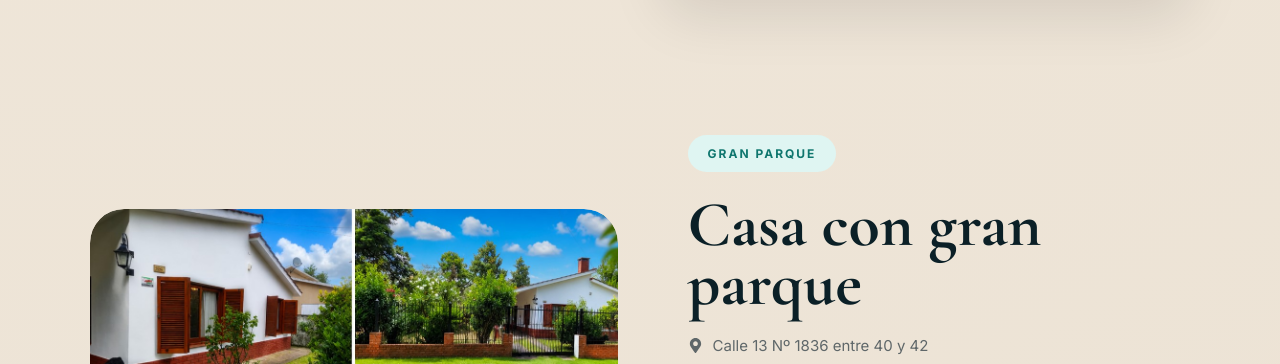
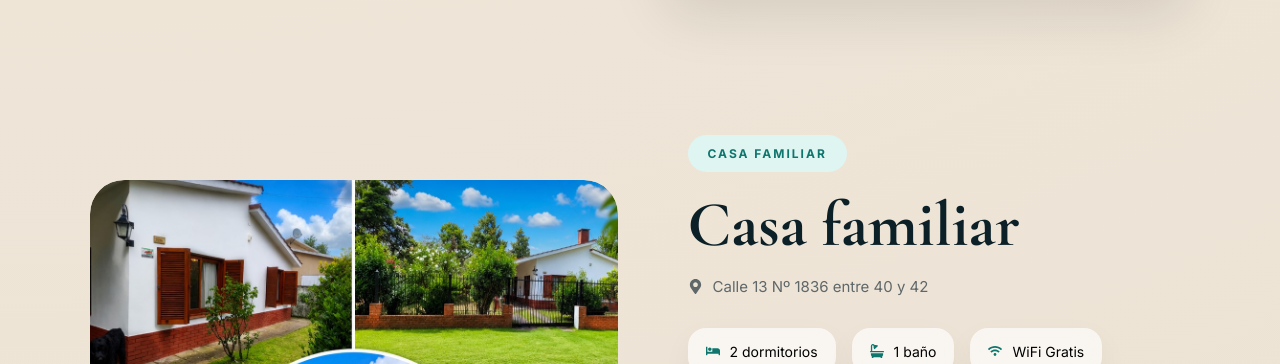
Before and after one commit to produccion2018/patrica_gabriel, a React (Vite) app: page /propiedades in a window 1280 px wide. Shown: the part 2120-2484 px from the top of the page. Built offline with nearby package versions, Linux system fonts and the light colour scheme; no server answers.

Commit message:
propiedades

```diff
--- a/src/components/Propiedades.jsx
+++ b/src/components/Propiedades.jsx
@@ -34,12 +34,12 @@ export default function Propiedades() {
 
       pool: "CON PILETA",
       sea: "FRENTE AL MAR",
-      park: "GRAN PARQUE",
+      park: "CASA FAMILIAR",
       jujuy: "PERICO, JUJUY",
 
       housePool: "Casa con pileta",
       houseSea: "Casa frente al mar",
-      housePark: "Casa con gran parque",
+      housePark: "Casa familiar",
       houseJujuy: "Departamento en Jujuy",
 
       rooms: "2 dormitorios",
@@ -74,12 +74,12 @@ export default function Propiedades() {
 
       pool: "WITH POOL",
       sea: "SEA FRONT",
-      park: "BIG PARK",
+      park: "FAMILY HOUSE",
       jujuy: "PERICO, JUJUY",
 
       housePool: "House with pool",
       houseSea: "Sea front house",
-      housePark: "House with big park",
+      housePark: "Family house",
       houseJujuy: "Apartment in Jujuy",
 
       rooms: "2 bedrooms",
@@ -113,12 +113,12 @@ export default function Propiedades() {
 
       pool: "COM PISCINA",
       sea: "FRENTE AO MAR",
-      park: "GRANDE PARQUE",
+      park: "CASA FAMILIAR",
       jujuy: "PERICO, JUJUY",
 
       housePool: "Casa com piscina",
       houseSea: "Casa frente ao mar",
-      housePark: "Casa com grande parque",
+      housePark: "Casa familiar",
       houseJujuy: "Apartamento em Jujuy",
 
       rooms: "2 quartos",
@@ -355,7 +355,7 @@ export default function Propiedades() {
               src="https://www.google.com/maps?q=Las+Toninas&output=embed"
               loading="lazy"
               referrerPolicy="no-referrer-when-downgrade"
-              title="Mapa Casa con gran parque"
+              title="Mapa Casa familiar"
             />
           </div>
         </div>
```
